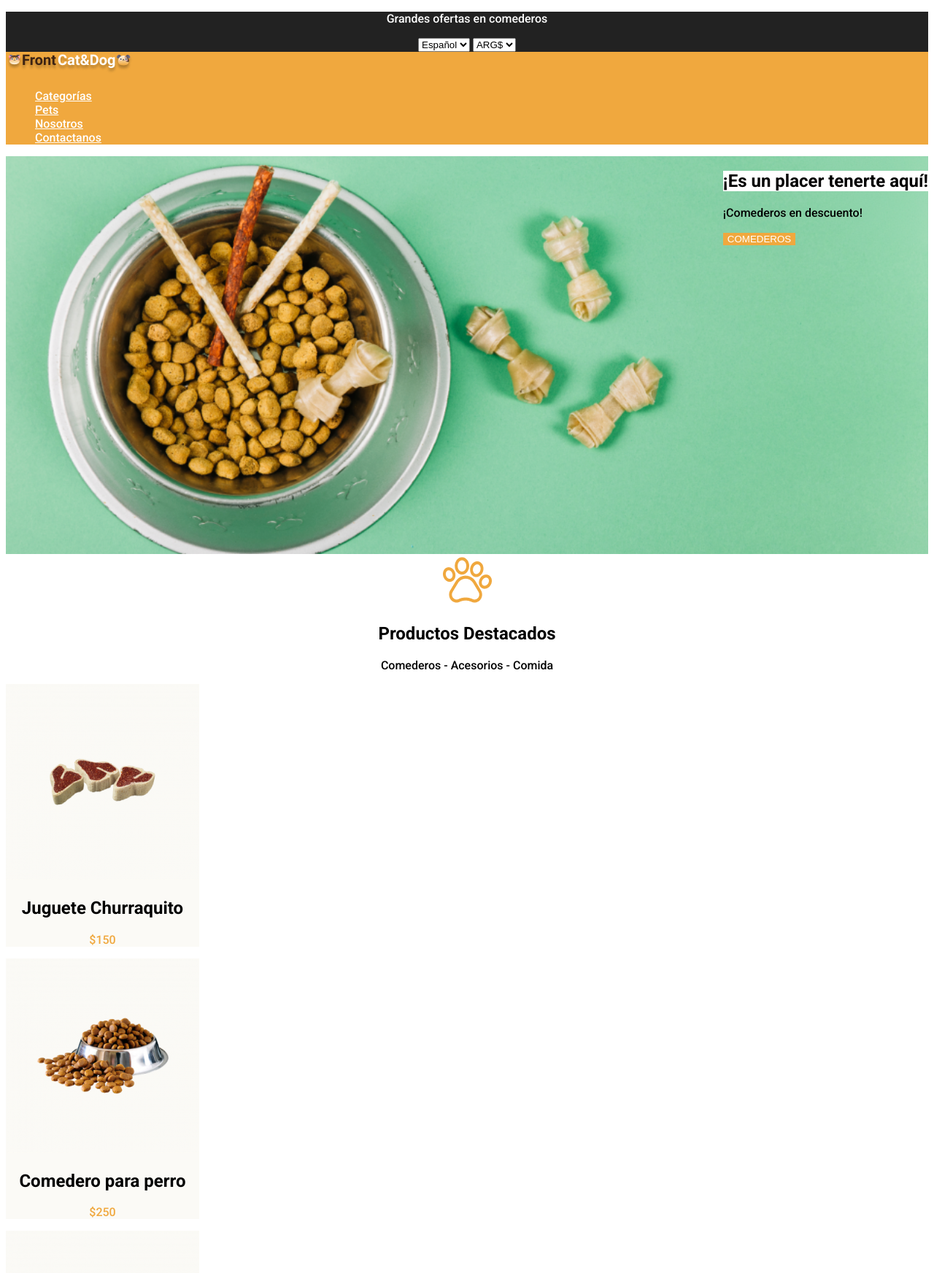
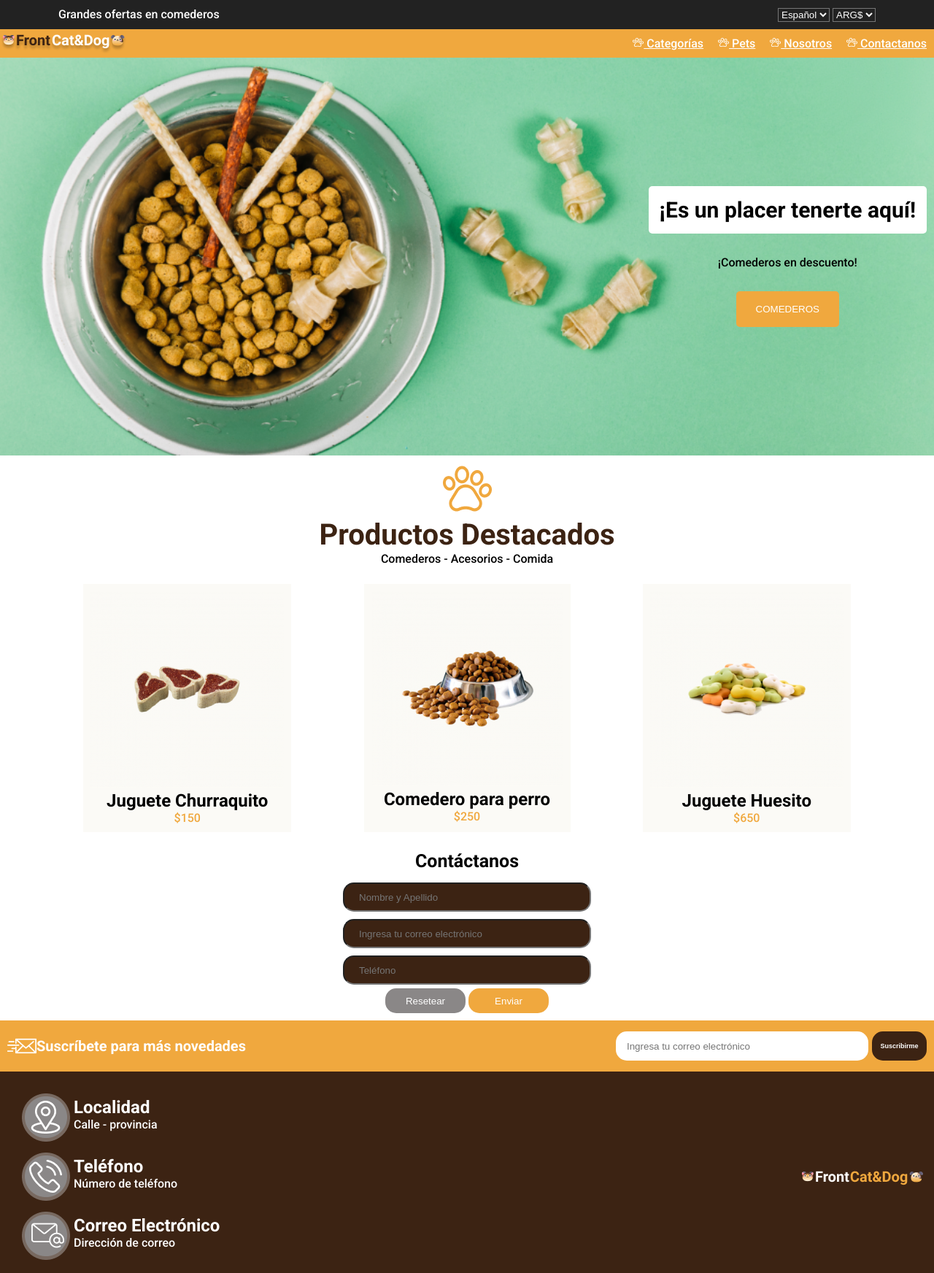
Before and after one commit to GriseldaAlonso/PetShop, a plain HTML site: page index.html in a window 1280 px wide. Shown: the top 1744 px of the page at 73% size. Drawn offline with Linux system fonts and the light colour scheme.

Commit message:
Actualización clase 11 FrontEnd

```diff
--- a/CSS/styles.css
+++ b/CSS/styles.css
@@ -1,17 +1,29 @@
 @import url('https://fonts.googleapis.com/css2?family=Roboto:ital,wght@0,100;0,300;0,500;0,700;0,900;1,100;1,300;1,500;1,700;1,900&display=swap');
+
+*{
+    margin: 0;
+    padding: 0;
+    box-sizing: border-box;
+}
+
 body{
     font-family: 'Roboto', sans-serif;
 }
 
-.containerBarraSuperior,
-footer{
+.containerBarraSuperior{
     background-color: #222222;
     color: #fff;
+    display: flex;
+    justify-content: space-between;
+    padding: 10px 80px;
     text-align: center;
 }
 
 .containerBarraPrincipal{
     background-color: #F0A83E;
+    display: flex;
+    justify-content: space-between;
+    align-items: center;
 }
 
 a{
@@ -23,6 +35,9 @@ a{
 }
 
 .containerBanner{
+    display: flex;
+    flex-direction: row-reverse;
+    align-items: center;
     width: 100%;
     height: 545px;
     background-repeat: no-repeat;
@@ -31,24 +46,46 @@ a{
 }
 
 .containerBanner article{
-    float: right;
+    align-items: center;
+    display: flex;
+    flex-direction: column;
+    height: 50%;
+    justify-content: space-evenly;
+    padding: 10px;
+    width: fit-content;
 }
 
-button{
+.containerBanner h2 {
+    border-radius: 5px;
+    font-size: 30px;
+    padding: 15px;
+}
+
+.containerBanner button{
     background-color: #F0A83E;
+    border: none;
+    border-radius: 5px;
     color: #fff;
-    border: none;
+    height: 49px;
+    width: 141px;
 }
 
 .ContainerProductos{
     text-align: center;
+    padding: 10px;
+}
+
+.ContainerProductos h2{
+    font-size: 40px;
+    font-weight: bold;
+    color: #3C2313;
 }
 
 .producto{
     background-color: #FBFAF6;
     height: auto;
-    width: 265px;
     text-align: center;
+    padding: 10px;
 }
 
 .producto p{
@@ -56,6 +93,133 @@ button{
 }
 
 .contact{
+    align-items: center;
     background-color: #3C2313;
     color: #fff;
+    display: flex;
+    justify-content: space-between;
+    padding: 15px;
 }
+
+article div{
+    margin: 5px;
+}
+
+.contact article{
+    display: flex;
+    margin: 15px;
+}
+
+.formSection{
+    display: flex;
+    justify-content: center;
+    align-items: center;
+}
+
+.formSection h2{
+    font-size: 25px;
+    font-weight: bold;
+    margin: 10px;
+}
+
+.formSection form{
+    display: flex;
+    flex-direction: column;
+    align-items: center;
+}
+
+.formSection input{
+    background-color: #3C2313;
+    border-radius: 15px;
+    color: #fff;
+    height: 40px;
+    margin: 5px;
+    padding: 10px 20px;
+    width: 340px;
+}
+
+.formSection .primary{
+    background-color: #F0A83E;
+    border: none;
+    border-radius: 15px;
+    color: #fff;
+    height: 34px;
+    width: 110px;
+}
+
+.formSection .secundary{
+    background-color: #8A8787;
+    border: none;
+    border-radius: 15px;
+    color: #fff;
+    height: 34px;
+    width: 110px;
+}
+
+nav ul {
+    display: flex;
+    justify-content: end;
+    align-items: center;
+}
+
+li{
+    display: flex;
+    align-items: center;
+    justify-content: center;
+    padding: 10px;
+}
+
+.productosDestacados{
+    display: flex;
+    justify-content: space-evenly;
+    padding: 15px;
+}
+
+select{
+    background-color: #222222;
+    color: #fff;
+}
+
+.Suscribirme{
+    background-color: #F0A83E;
+    display: flex;
+    justify-content: space-between;
+    margin-top: 10px;
+}
+
+.Suscribirme button{
+    background-color: #3C2313;
+    border: none;
+    border-radius: 15px;
+    color: #fff;
+    font-size: 9px;
+    font-weight: bold;
+    height: 40px;
+    width: 75px;
+}
+
+.Suscribirme div{
+    align-items: center;
+    color: #fff;
+    display: flex;
+    font-size: 20px;
+    font-weight: bold;
+    justify-content: space-evenly;
+    padding: 10px;
+}
+
+.Suscribirme input{
+    border: none;
+    border-radius: 15px;
+    height: 40px;
+    margin: 5px;
+    padding: 15px;
+    width: 346px;
+}
+
+footer{
+    background-color: #222222;
+    color: #fff;
+    text-align: center;
+    font-style: ;
+}
--- a/index.html
+++ b/index.html
@@ -12,6 +12,7 @@
     <header>
       <div class="containerBarraSuperior">
         <p>Grandes ofertas en comederos</p>
+        <div>
           <select>
             <option value="1">Español</option>
             <option value="1">Inglés</option>
@@ -21,14 +22,35 @@
             <option value="1">PE$</option>
           </select>
         </div>
+      </div>
       <div class="containerBarraPrincipal">
         <img src="./Img/Logo (1).png" alt="Logo PetShop" />
         <nav>
           <ul type="none">
-            <li><a href="#">Categorías</a></li>
-            <li><a href="#">Pets</a></li>
-            <li><a href="#">Nosotros</a></li>
-            <li><a href="#">Contactanos </a></li>
+            <li>
+              <a href="#"
+                ><img src="./Img/pawprint3.png" alt="icono huella de mascota" />
+                Categorías</a
+              >
+            </li>
+            <li>
+              <a href="#"
+                ><img src="./Img/pawprint3.png" alt="icono huella de mascota" />
+                Pets</a
+              >
+            </li>
+            <li>
+              <a href="#"
+                ><img src="./Img/pawprint3.png" alt="icono huella de mascota" />
+                Nosotros</a
+              >
+            </li>
+            <li>
+              <a href="#"
+                ><img src="./Img/pawprint3.png" alt="icono huella de mascota" />
+                Contactanos
+              </a>
+            </li>
           </ul>
         </nav>
       </div>
@@ -43,7 +65,7 @@
       </section>
       <section class="ContainerProductos">
         <img src="./Img/pawprint 1.png" alt="ImagenBanner" />
-        <h1>Productos Destacados</h1>
+        <h2>Productos Destacados</h2>
         <p>Comederos - Acesorios - Comida</p>
       </section>
       <section class="productosDestacados">
@@ -63,23 +85,53 @@
           <p>$650</p>
         </article>
       </section>
+      <section class="formSection">
+        <form action="">
+          <h2>Contáctanos</h2>
+          <input type="text" placeholder="Nombre y Apellido" />
+          <input type="email" placeholder="Ingresa tu correo electrónico" />
+          <input type="text" placeholder="Teléfono" />
+          <div>
+            <button class="secundary">Resetear</button>
+            <button class="primary">Enviar</button>
+          </div>
+        </form>
+      </section>
+      <section class="Suscribirme">
+        <div>
+          <img src="./Img/enviar-correo 1.png" alt="icono email" />
+          <p>Suscríbete para más novedades</p>
+        </div>
+        <div>
+          <input type="email" placeholder="Ingresa tu correo electrónico" />
+          <button>Suscribirme</button>
+        </div>
+      </section>
       <section class="contact">
+        <div>
           <article>
-            <img src="Img/Icono.png" alt="icono ubicación">
+            <img src="Img/Icono.png" alt="icono ubicación" />
+            <div>
               <h2>Localidad</h2>
               <p>Calle - provincia</p>
+            </div>
           </article>
           <article>
-            <img src="Img/IconoTelefono.png" alt="icono teléfono">
+            <img src="Img/IconoTelefono.png" alt="icono teléfono" />
+            <div>
               <h2>Teléfono</h2>
               <p>Número de teléfono</p>
+            </div>
           </article>
           <article>
-            <img src="Img/iconoEmail.png" alt="icono email">
+            <img src="Img/iconoEmail.png" alt="icono email" />
+            <div>
               <h2>Correo Electrónico</h2>
               <p>Dirección de correo</p>
+            </div>
           </article>
-        <img src="Img/Logo.png" alt="logo principal">
+        </div>
+        <img src="Img/Logo.png" alt="logo principal" />
       </section>
     </main>
     <footer>
```
Also changed, not shown: Img/enviar-correo 1.png (added), Img/pawprint3.png (added). Lines whose indentation alone changed are shown as unchanged.
